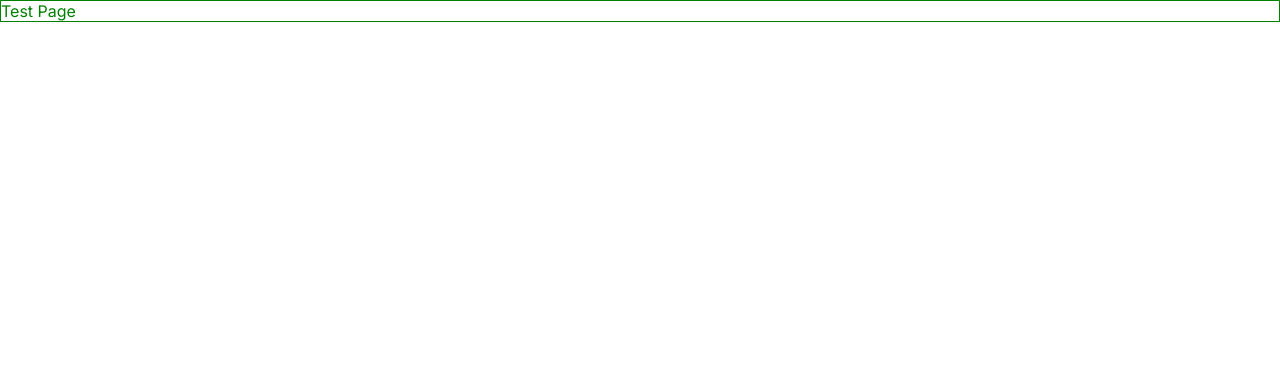
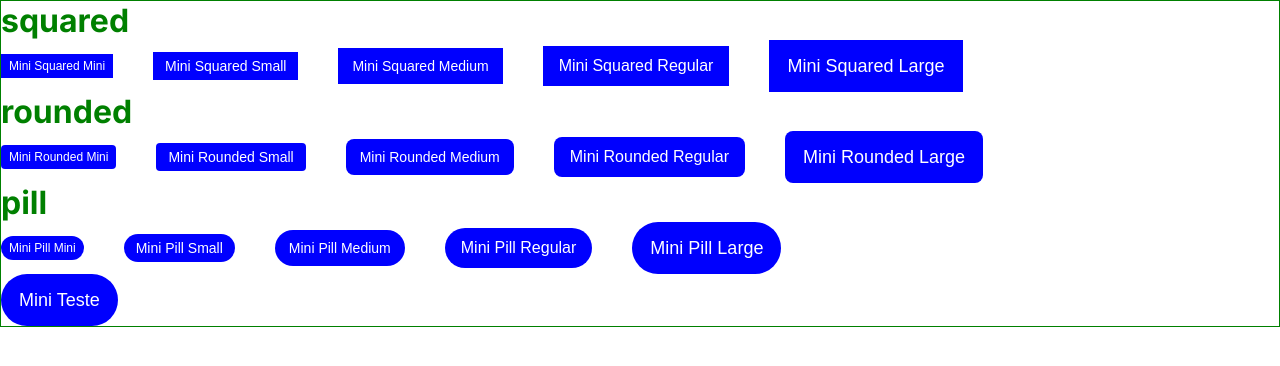
Before and after one commit to deyvisonborges-portfolio/eshop-front-authorizer, a Next.js app: page /test in a window 1280 px wide. Shown: the top 366 px of the page. Built offline with nearby package versions, Linux system fonts and the light colour scheme.

Commit message:
feat/lib-ui - adjusts in button component

```diff
--- a/src/@lib-ui/src/core-components/button/button.module.css
+++ b/src/@lib-ui/src/core-components/button/button.module.css
@@ -1,79 +1,96 @@
-/*
-  --border-radius-mini: 2px;
-  --border-radius-small: 4px;
-  --border-radius-medium: 8px;
-  --border-radius-regular: 12px;
-  --border-radius-large: 16px;
-*/
-
 /* Base Button */
 .button {
-  display: inline-flex;
   align-items: center;
-  justify-content: center;
   border: none;
   cursor: pointer;
-  font-weight: 500;
+  display: inline-flex;
+  font-weight: var(--font-weight-regular);
+  justify-content: center;
   transition: background-color 0.2s;
   /* transition: 0.2s ease-in-out; */
 }
 
-.button:hover {
-  background-color: var(--color-primary-hover);
-}
-
 /* Colors */
 .button--primary {
-  background-color: var(--color-secondary-dark);
-  color: var(--color-primary);
+  background-color: var(--color-brand-primary);
+  color: var(--color-gray-1);
 }
 .button--secondary {
   background-color: var(--color-primary);
   color: var(--color-secondary-dark);
 }
 
-/* Variants */
-.button--squared {
-  border-radius: 0;
-}
-
-.button--rounded {
-  border-radius: var(--border-radius-medium);
-}
-
-.button--pill {
-  border-radius: var(--border-radius-pill);
-}
-
 /* Sizes */
 .button--mini {
-  padding: var(--spacing-xs) var(--spacing-sm);
-  font-size: var(--font-size-mini);
+  font-size: var(--font-size-12);
   height: 24px;
+  line-height: var(--font-size-16);
+  padding: var(--padding-xy-8-4);
 }
 
 .button--small {
-  padding: var(--spacing-xs) var(--spacing-md);
-  font-size: var(--font-size-small);
-  height: 32px;
+  font-size: var(--font-size-14);
+  height: 28px;
+  line-height: var(--font-size-20);
+  padding: var(--padding-xy-12-4);
 }
 
 .button--medium {
-  padding: var(--spacing-sm) var(--spacing-lg);
-  font-size: var(--font-size-medium);
-  height: 40px;
+  font-size: var(--font-size-14);
+  height: 36px;
+  line-height: var(--font-size-20);
+  padding: var(--padding-xy-14-8);
 }
 
 .button--regular {
-  padding: var(--spacing-sm) var(--spacing-xl);
-  font-size: var(--font-size-regular);
-  height: 48px;
+  font-size: var(--font-size-16);
+  height: 40px;
+  line-height: var(--font-size-24);
+  padding: var(--padding-xy-16-8);
 }
 
 .button--large {
-  padding: var(--spacing-md) var(--spacing-xl);
-  font-size: var(--font-size-large);
-  height: 56px;
+  font-size: var(--font-size-18);
+  height: 52px;
+  line-height: 28px;
+  padding: var(--padding-xy-18-12);
+}
+
+/* Variants */
+.button--squared {
+  border-radius: none;
+}
+
+.button--rounded.button--mini {
+  border-radius: var(--border-radius-4);
+}
+.button--rounded.button--small {
+  border-radius: var(--border-radius-4);
+}
+.button--rounded.button--medium {
+  border-radius: var(--border-radius-8);
+}
+.button--rounded.button--regular {
+  border-radius: var(--border-radius-8);
+}
+.button--rounded.button--large {
+  border-radius: var(--border-radius-8);
+}
+
+.button--pill.button--mini {
+  border-radius: var(--border-radius-12);
+}
+.button--pill.button--small {
+  border-radius: var(--border-radius-14);
+}
+.button--pill.button--medium {
+  border-radius: var(--border-radius-18);
+}
+.button--pill.button--regular {
+  border-radius: var(--border-radius-24);
+}
+.button--pill.button--large {
+  border-radius: var(--border-radius-32);
 }
 
 /* Icon */
@@ -85,6 +102,7 @@
   display: inline-flex;
   align-items: center;
 }
+
 /*
 Botões com ícone
   .withIcon {
@@ -97,9 +115,3 @@ Botões com ícone
     height: 16px;
   }
 */
-
-.body-large-regular {
-  font-size: var(--font-size-16);
-  font-weight: var(--font-weight-normal);
-  line-height: calc(var(--font-size-24) * 1.6);
-}
--- a/src/@lib-ui/src/core-components/button/index.tsx
+++ b/src/@lib-ui/src/core-components/button/index.tsx
@@ -1,9 +1,9 @@
 import React, { ComponentPropsWithRef, forwardRef } from "react";
 import styles from "./button.module.css";
 
-type ButtonSize = "mini" | "small" | "medium" | "regular" | "large";
-type ButtonVariant = "squared" | "rounded" | "pill";
-type ButtonColor = "primary" | "secondary";
+export type ButtonSize = "mini" | "small" | "medium" | "regular" | "large";
+export type ButtonVariant = "squared" | "rounded" | "pill";
+export type ButtonColor = "primary" | "secondary";
 
 type ButtonProps = {
   color?: ButtonColor;
@@ -38,9 +38,8 @@ export const Button = forwardRef<HTMLButtonElement, ButtonProps>(
         `}
         {...props}
       >
-        <p className={styles["body-large-regular"]}>Body Large Regular</p>
         {icon && <span>{icon}</span>}
-        {children}
+        Mini {children}
       </button>
     );
   }
--- a/src/@lib-ui/src/core-components/index.ts
+++ b/src/@lib-ui/src/core-components/index.ts
@@ -3,3 +3,4 @@ export * from "./form";
 export * from "./text";
 export * from "./heading";
 export * from "./spinner";
+export * from "./input";
--- /dev/null
+++ b/src/@lib-ui/src/core-components/input/index.tsx
@@ -0,0 +1,81 @@
+"use client";
+
+import { ComponentPropsWithRef, forwardRef, useMemo, useState } from "react";
+import { Text } from "../text";
+import Image from "next/image";
+
+type InputType = "text" | "password" | "email";
+type InputProps = {
+  name: string;
+  label?: string;
+  type?: InputType;
+  variant?: "default" | "underline";
+  customMessage?: string;
+  has?: {
+    eyeIcon?: boolean;
+  };
+} & ComponentPropsWithRef<"input">;
+
+const renderPlaceholderTypeText: Record<InputType, string> = {
+  text: "Digite aqui sua senha",
+  password: "Informe sua senha",
+  email: "Digite aqui seu e-mail",
+} as const;
+
+export const Input = forwardRef<HTMLInputElement, InputProps>(
+  (
+    { name, type, variant, label, customMessage, required, has, ...props },
+    ref
+  ) => {
+    const [hasEyeIcon, setEyeIcon] = useState<boolean>(true);
+
+    if (type === "password") {
+      has = {
+        eyeIcon: true,
+      };
+    }
+
+    const renderIcon = () =>
+      useMemo(() => {
+        if (type === "password") {
+          return (
+            <Image
+              alt="Password input eye icon"
+              height={20}
+              onClick={() => setEyeIcon(!hasEyeIcon)}
+              src={`/svgs/eye-${hasEyeIcon ? "close" : "open"}-black-16.svg`}
+              width={20}
+            />
+          );
+        }
+      }, []);
+
+    return (
+      <div id="container">
+        {label && (
+          <label id="input-label" htmlFor={name}>
+            {label}
+          </label>
+        )}
+
+        <div id="input-wrapper">
+          <input
+            {...props}
+            ref={ref}
+            id={name}
+            name={name}
+            type={type}
+            required={required}
+            placeholder={type ? renderPlaceholderTypeText[type] : ""}
+          />
+
+          {renderIcon()}
+        </div>
+
+        {customMessage && <Text>{customMessage}</Text>}
+      </div>
+    );
+  }
+);
+
+Input.displayName = "Input";
--- /dev/null
+++ b/src/app/test/buttons.json
@@ -0,0 +1,34 @@
+{
+  "button_groups": [
+    {
+      "variant": "squared",
+      "buttons": [
+        { "size": "mini", "label": "Squared Mini" },
+        { "size": "small", "label": "Squared Small" },
+        { "size": "medium", "label": "Squared Medium" },
+        { "size": "regular", "label": "Squared Regular" },
+        { "size": "large", "label": "Squared Large" }
+      ]
+    },
+    {
+      "variant": "rounded",
+      "buttons": [
+        { "size": "mini", "label": "Rounded Mini" },
+        { "size": "small", "label": "Rounded Small" },
+        { "size": "medium", "label": "Rounded Medium" },
+        { "size": "regular", "label": "Rounded Regular" },
+        { "size": "large", "label": "Rounded Large" }
+      ]
+    },
+    {
+      "variant": "pill",
+      "buttons": [
+        { "size": "mini", "label": "Pill Mini" },
+        { "size": "small", "label": "Pill Small" },
+        { "size": "medium", "label": "Pill Medium" },
+        { "size": "regular", "label": "Pill Regular" },
+        { "size": "large", "label": "Pill Large" }
+      ]
+    }
+  ]
+}
--- a/src/app/test/page.tsx
+++ b/src/app/test/page.tsx
@@ -1,11 +1,39 @@
-import { Form } from "@/@lib-ui";
+import { Button, ButtonSize, ButtonVariant, Form } from "@/@lib-ui";
 import styles from "./page.module.css";
+
+import buttons from "./buttons.json";
 
 export default function TestPage() {
   return (
     <Form utilities={[styles.test, styles.otherTest]}>
-      {/* <Form utilities={Object.values(styles)}> */}
-      <div className="deyvin">Test Page</div>
+      {buttons.button_groups.map((button) => {
+        return (
+          <div>
+            <h1>{button.variant}</h1>
+            <div
+              style={{
+                alignItems: "center",
+                display: "flex",
+                columnGap: "40px",
+                flexWrap: "wrap",
+              }}
+            >
+              {button.buttons.map((b) => (
+                <Button
+                  variant={button.variant as ButtonVariant}
+                  color="primary"
+                  size={b.size as ButtonSize}
+                >
+                  {b.label}
+                </Button>
+              ))}
+            </div>
+          </div>
+        );
+      })}
+      <Button variant="pill" size="large">
+        Teste
+      </Button>
     </Form>
   );
 }
```
Also changed, not shown: src/app/modules/authentication/login/components/form-login.tsx (added, +59 -0 lines), src/app/page.tsx (+78 -72 lines), src/@lib-tokens/dist/variables.css, 1 other file (tests, documents, lock files or other folders).
